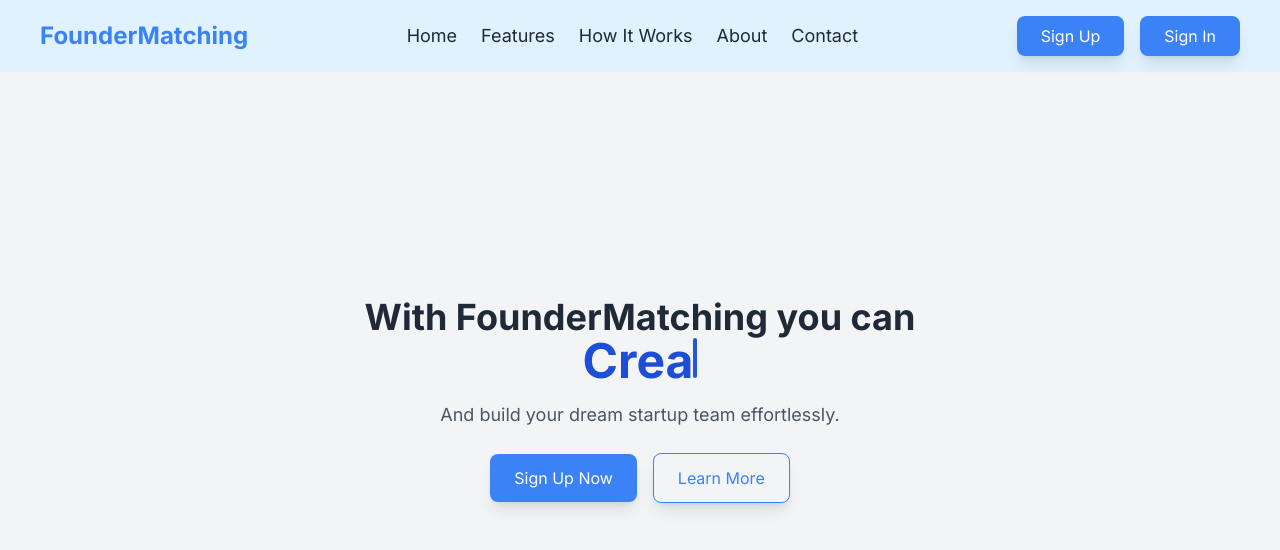
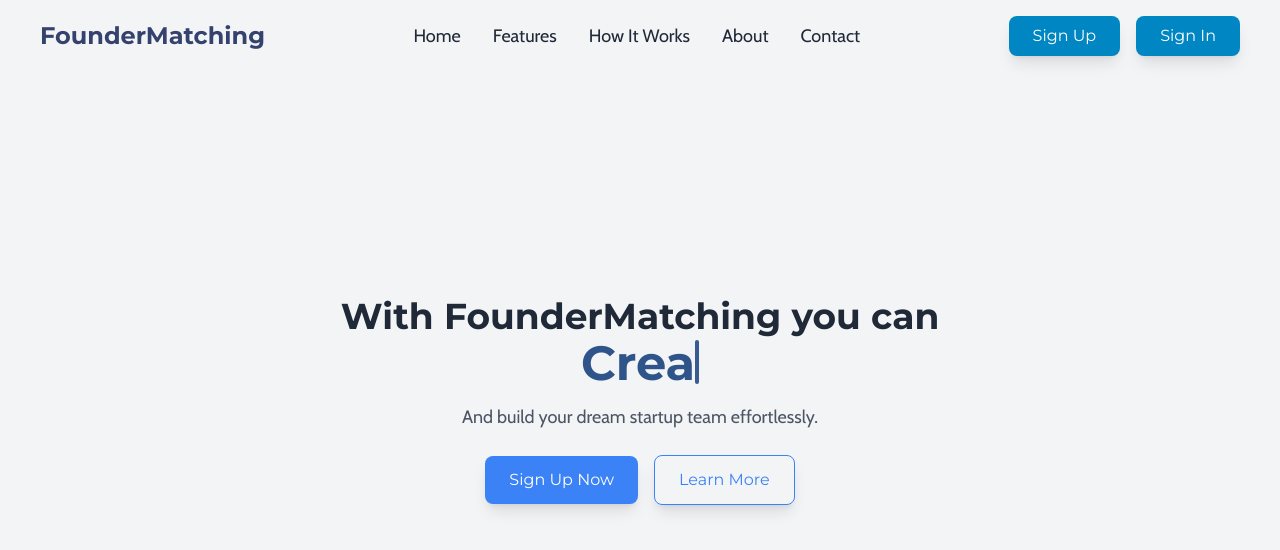
Before and after one commit to HARDeConstruction/FounderMatching, a Next.js app in the folder frontend/: page / in a window 1280 px wide. Shown: the top 550 px of the page. Built offline with nearby package versions, Linux system fonts and the light colour scheme.

Commit message:
[FEAT] Added fonts, Montserrat as primary and Cabin as secondary.

```diff
--- a/frontend/src/app/layout.tsx
+++ b/frontend/src/app/layout.tsx
@@ -1,5 +1,5 @@
 import "./globals.css";
-import { Inter } from "next/font/google";
+import { Montserrat, Cabin } from "next/font/google";
 import {
   ClerkProvider,
   SignedIn,
@@ -8,7 +8,8 @@ import {
   UserButton,
 } from "@clerk/nextjs";
 
-const inter = Inter({ subsets: ["latin"] });
+const montserrat = Montserrat({ subsets: ["latin"], variable: "--font-mont" });
+const cabin = Cabin({ subsets: ["latin"], variable: "--font-cabin" });
 
 export const metadata = {
   title: "Founder Matching",
@@ -23,7 +24,11 @@ export default function RootLayout({
   return (
     <ClerkProvider>
       <html lang="en">
-        <body className={inter.className}>{children}</body>
+        <body
+          className={`${montserrat.className} ${cabin.variable} antialiased`}
+        >
+          {children}
+        </body>
       </html>
     </ClerkProvider>
   );
--- a/frontend/src/components/landing-page/Header.tsx
+++ b/frontend/src/components/landing-page/Header.tsx
@@ -16,7 +16,7 @@ const Header = () => {
   return (
     <motion.header
       className={`fixed top-0 left-0 w-full z-50 transition-all duration-300 ${
-        isScrolled ? "bg-white shadow-md" : "bg-sky-100"
+        isScrolled ? "bg-white shadow-md" : "bg-transparent"
       }`}
       initial={{ opacity: 0 }}
       animate={{ opacity: 1 }}
@@ -26,13 +26,13 @@ const Header = () => {
         {/* Logo */}
         <motion.div
           whileHover={{ scale: 1.1 }}
-          className="text-2xl font-bold text-blue-500 cursor-pointer"
+          className="text-2xl font-bold text-[#35426E] cursor-pointer"
         >
           FounderMatching
         </motion.div>
 
         {/* Navigation */}
-        <div className="space-x-6 text-gray-800 hidden md:flex">
+        <div className="space-x-8 text-gray-800 font-cabin hidden md:flex">
           {["Home", "Features", "How It Works", "About", "Contact"].map(
             (item, index) => (
               <motion.a
@@ -51,14 +51,14 @@ const Header = () => {
           <motion.button
             whileHover={{ scale: 1.1 }}
             whileTap={{ scale: 0.9 }}
-            className="hidden md:block bg-blue-500 text-white px-6 py-2 rounded-lg shadow-lg"
+            className="hidden md:block bg-[#0087C3] text-white px-6 py-2 rounded-lg shadow-lg"
           >
             Sign Up
           </motion.button>
           <motion.button
             whileHover={{ scale: 1.1 }}
             whileTap={{ scale: 0.9 }}
-            className="hidden md:block bg-blue-500 text-white px-6 py-2 rounded-lg shadow-lg"
+            className="hidden md:block bg-[#0087C3] text-white px-6 py-2 rounded-lg shadow-lg"
           >
             Sign In
           </motion.button>
--- a/frontend/src/components/landing-page/HeroSection.tsx
+++ b/frontend/src/components/landing-page/HeroSection.tsx
@@ -15,13 +15,13 @@ const HeroSection = () => {
         </h1>
         <TypewriterEffectWithBackspace
             words={["Connect", "Collaborate", "Create"]}
-            className="text-blue-700"
-            cursorClassName="bg-blue-700"
+            className="text-[#2E548A]"
+            cursorClassName="bg-[#2E548A]"
             typingSpeed={100}
             backspaceSpeed={50}
             delayBetweenWords={1000}
           />
-        <p className="mt-4 text-lg text-gray-600">
+        <p className="mt-4 text-lg text-gray-600 font-cabin">
           And build your dream startup team effortlessly.
         </p>
         <div className="mt-6 space-x-4">
--- a/frontend/src/components/ui/typewriter-effect.tsx
+++ b/frontend/src/components/ui/typewriter-effect.tsx
@@ -75,7 +75,7 @@ export const TypewriterEffectWithBackspace = ({
           repeatType: "reverse",
         }}
         className={cn(
-          "inline-block rounded-sm w-[4px] h-4 md:h-6 lg:h-10 bg-blue-500",
+          "inline-block rounded-sm w-[4px] h-5 md:h-6 lg:h-11 bg-blue-500 translate-y-1",
           cursorClassName
         )}
       ></motion.span>
--- a/frontend/tailwind.config.ts
+++ b/frontend/tailwind.config.ts
@@ -9,6 +9,10 @@ const config: Config = {
   ],
   theme: {
   	extend: {
+		fontFamily: {
+			mont: ["var(--font-mont)"],
+			cabin: ["var(--font-cabin)"],
+		},
   		backgroundImage: {
   			'gradient-radial': 'radial-gradient(var(--tw-gradient-stops))',
   			'gradient-conic': 'conic-gradient(from 180deg at 50% 50%, var(--tw-gradient-stops))'
```
Also changed, not shown: 2 other files (tests, documents, lock files or other folders).
